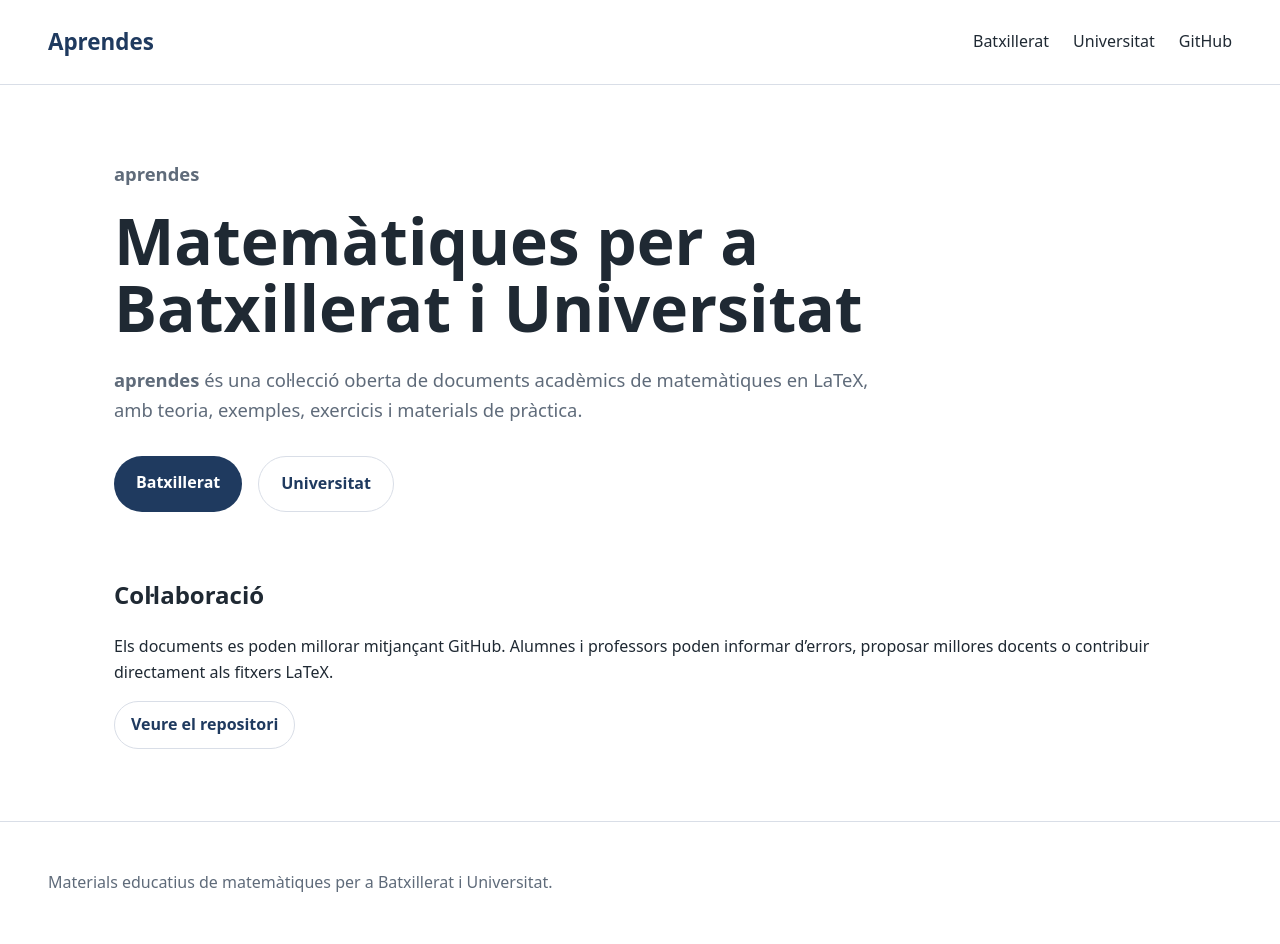
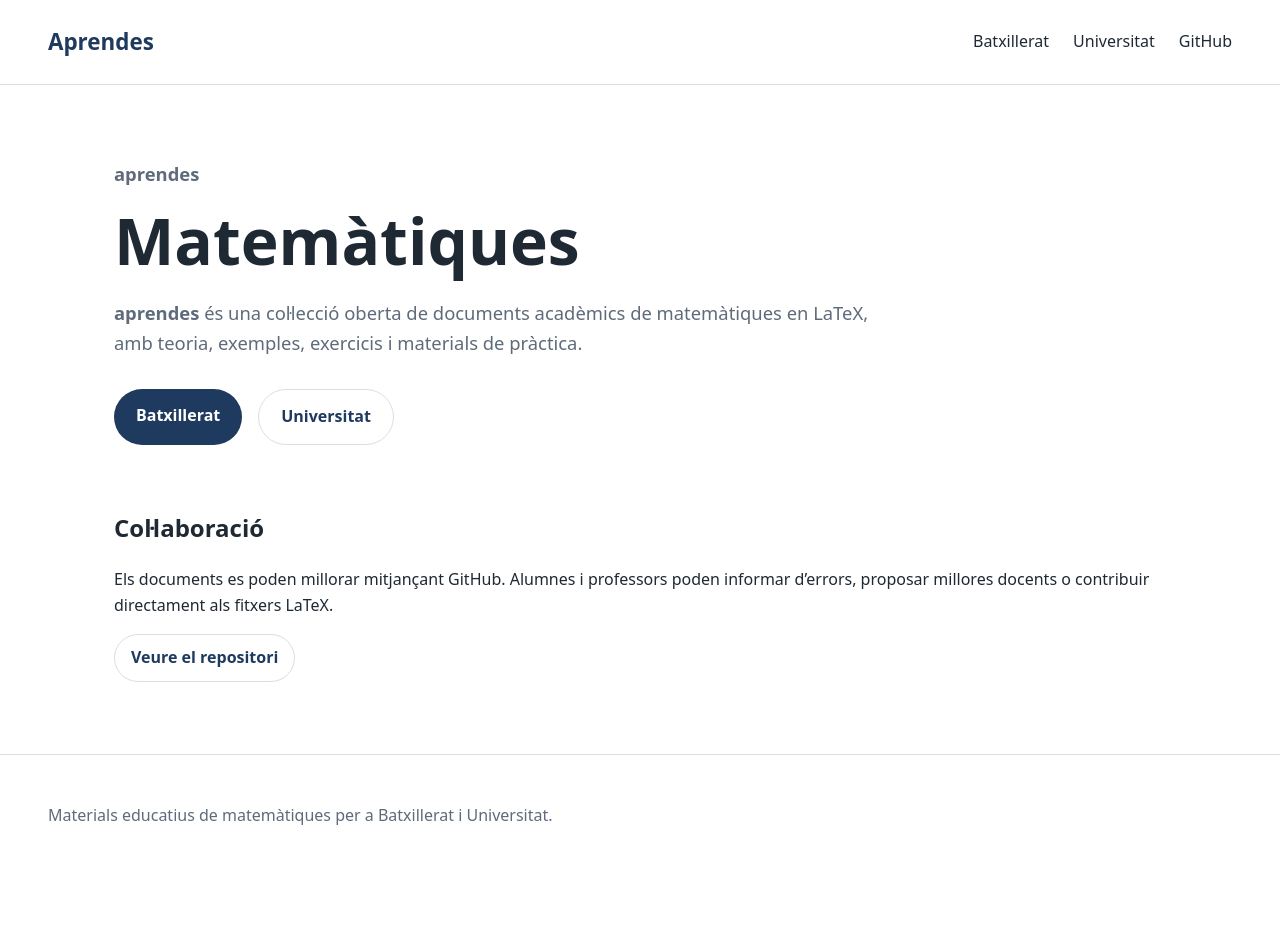
Before and after one commit to maperello/aprendes, a Jekyll site: the page built from index.md, in a window 1280 px wide. Built offline with Jekyll 4.4.1, drawn with Linux system fonts in a browser that asks for light colours; after the commit the page ends 900 px from its top, so only the background shows below that.

Commit message:
Simplify header from 'Matemàtiques per a Batxillerat i Universitat' to 'Matemàtiques'

```diff
--- a/index.md
+++ b/index.md
@@ -6,7 +6,7 @@ title: Inici
 <section class="hero">
   <p class="site-kicker"><strong>aprendes</strong></p>
 
-  <h1>Matemàtiques per a Batxillerat i Universitat</h1>
+  <h1>Matemàtiques</h1>
 
   <p>
     <strong>aprendes</strong> és una col·lecció oberta de documents acadèmics
```
